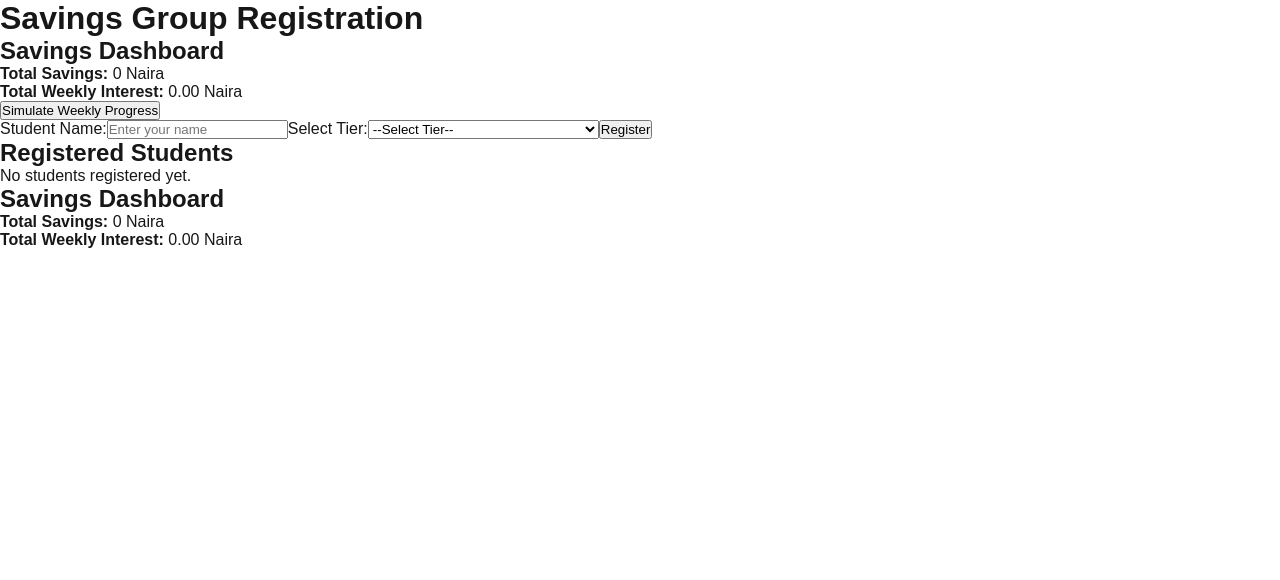
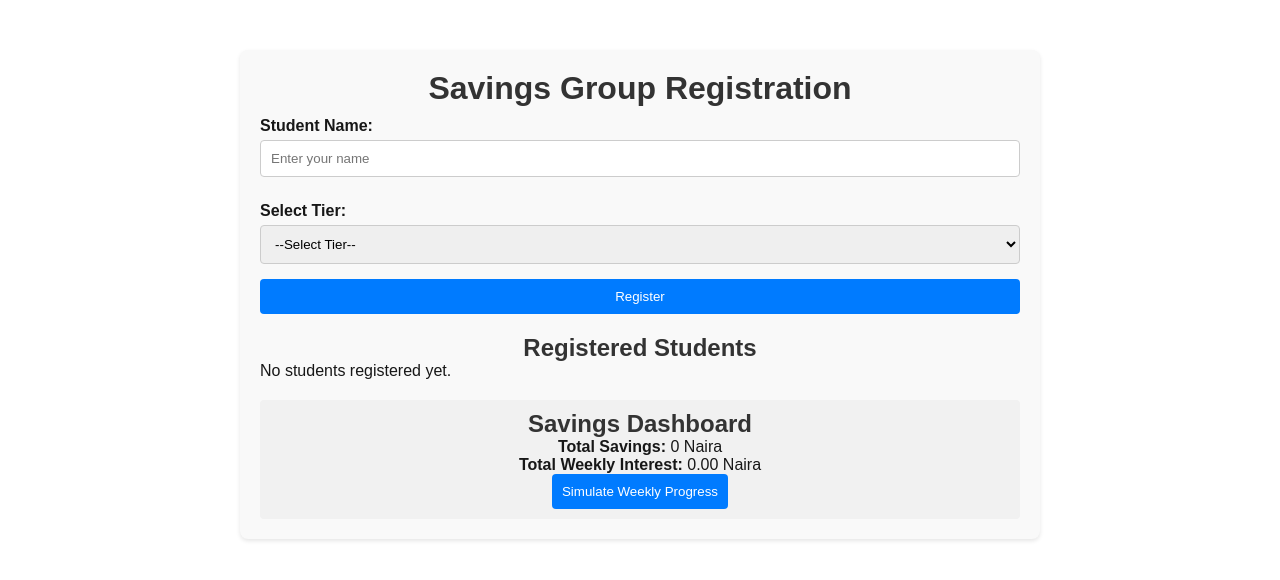
Before and after one commit to Prud3266/savings-group, a Next.js app: page / in a window 1280 px wide. Shown: the top 580 px of the page. Built offline with nearby package versions, Linux system fonts and the light colour scheme.

Commit message:
making all styles inline

```diff
--- a/src/app/page.js
+++ b/src/app/page.js
@@ -1,8 +1,6 @@
 'use client';
 
 import { useState } from 'react';
-import styles from './page.module.css';
-
 
 export default function Home() {
   const [students, setStudents] = useState([]);
@@ -15,6 +13,7 @@ export default function Home() {
     30000: 0.20,
   };
 
+  // Simulate weekly progress by adding weekly interest to each student's total withdrawal
   const simulateWeeklyProgress = () => {
     const updatedStudents = students.map((student) => {
       const newTotalWithdrawal =
@@ -27,11 +26,13 @@ export default function Home() {
     setStudents(updatedStudents);
   };
 
+  // Handle student withdrawal
   const handleWithdraw = (index) => {
     const updatedStudents = students.filter((_, i) => i !== index);
     setStudents(updatedStudents);
   };
 
+  // Handle student registration
   const handleSubmit = (e) => {
     e.preventDefault();
 
@@ -62,6 +63,7 @@ export default function Home() {
     setTier('');
   };
 
+  // Calculate total savings and total weekly interest
   const totalSavings = students.reduce((total, student) => total + student.tier, 0);
   const totalInterest = students.reduce(
     (total, student) => total + parseFloat(student.weeklyInterest),
@@ -69,16 +71,10 @@ export default function Home() {
   );
 
   return (
-    <div>
-      <h1>Savings Group Registration</h1>
-      <div className={styles.dashboard}>
-        <h2>Savings Dashboard</h2>
-        <p><strong>Total Savings:</strong> {totalSavings} Naira</p>
-        <p><strong>Total Weekly Interest:</strong> {totalInterest.toFixed(2)} Naira</p>
-        <button onClick={simulateWeeklyProgress}>Simulate Weekly Progress</button>
-      </div>
-      <form onSubmit={handleSubmit}>
-        <label htmlFor="name">Student Name:</label>
+    <div style={{ maxWidth: '800px', margin: '50px auto', padding: '20px', background: '#f9f9f9', borderRadius: '8px', boxShadow: '0 2px 4px rgba(0, 0, 0, 0.1)', fontFamily: 'Arial, sans-serif' }}>
+      <h1 style={{ textAlign: 'center', color: '#333' }}>Savings Group Registration</h1>
+      <form onSubmit={handleSubmit} style={{ display: 'flex', flexDirection: 'column', marginBottom: '20px' }}>
+        <label htmlFor="name" style={{ margin: '10px 0 5px', fontWeight: 'bold' }}>Student Name:</label>
         <input
           type="text"
           id="name"
@@ -86,14 +82,16 @@ export default function Home() {
           onChange={(e) => setName(e.target.value)}
           placeholder="Enter your name"
           required
+          style={{ padding: '10px', marginBottom: '15px', border: '1px solid #ccc', borderRadius: '4px' }}
         />
 
-        <label htmlFor="tier">Select Tier:</label>
+        <label htmlFor="tier" style={{ margin: '10px 0 5px', fontWeight: 'bold' }}>Select Tier:</label>
         <select
           id="tier"
           value={tier}
           onChange={(e) => setTier(e.target.value)}
           required
+          style={{ padding: '10px', marginBottom: '15px', border: '1px solid #ccc', borderRadius: '4px' }}
         >
           <option value="">--Select Tier--</option>
           <option value="10000">Tier 1 (10,000 Naira - 5% interest)</option>
@@ -101,30 +99,32 @@ export default function Home() {
           <option value="30000">Tier 3 (30,000 Naira - 20% interest)</option>
         </select>
 
-        <button type="submit">Register</button>
+        <button type="submit" style={{ padding: '10px', backgroundColor: '#007bff', color: '#fff', border: 'none', borderRadius: '4px', cursor: 'pointer' }}>Register</button>
       </form>
 
       <div>
-        <h2>Registered Students</h2>
+        <h2 style={{ textAlign: 'center', color: '#333' }}>Registered Students</h2>
         {students.length === 0 ? (
           <p>No students registered yet.</p>
         ) : (
-          <ul>
+          <ul style={{ listStyle: 'none', padding: '0' }}>
             {students.map((student, index) => (
-              <li key={index}>
-                <strong>{student.name}</strong> - Tier: {student.tier} Naira, Weekly Interest: {student.weeklyInterest} Naira, Total Withdrawal: {student.totalWithdrawal} Naira
-                <button onClick={() => handleWithdraw(index)}>Withdraw</button>
-
+              <li key={index} style={{ marginBottom: '10px', padding: '10px', background: '#e9ecef', borderRadius: '4px', display: 'flex', justifyContent: 'space-between', alignItems: 'center' }}>
+                <span>
+                  <strong>{student.name}</strong> - Tier: {student.tier} Naira, Weekly Interest: {student.weeklyInterest} Naira, Total Withdrawal: {student.totalWithdrawal} Naira
+                </span>
+                <button onClick={() => handleWithdraw(index)} style={{ backgroundColor: '#dc3545', color: '#fff', border: 'none', padding: '5px 10px', borderRadius: '4px', cursor: 'pointer' }}>Withdraw</button>
               </li>
             ))}
           </ul>
         )}
       </div>
 
-      <div>
-        <h2>Savings Dashboard</h2>
+      <div style={{ marginTop: '20px', padding: '10px', background: '#f1f1f1', borderRadius: '4px', textAlign: 'center' }}>
+        <h2 style={{ textAlign: 'center', color: '#333' }}>Savings Dashboard</h2>
         <p><strong>Total Savings:</strong> {totalSavings} Naira</p>
         <p><strong>Total Weekly Interest:</strong> {totalInterest.toFixed(2)} Naira</p>
+        <button onClick={simulateWeeklyProgress} style={{ padding: '10px', backgroundColor: '#007bff', color: '#fff', border: 'none', borderRadius: '4px', cursor: 'pointer' }}>Simulate Weekly Progress</button>
       </div>
     </div>
   );
```
